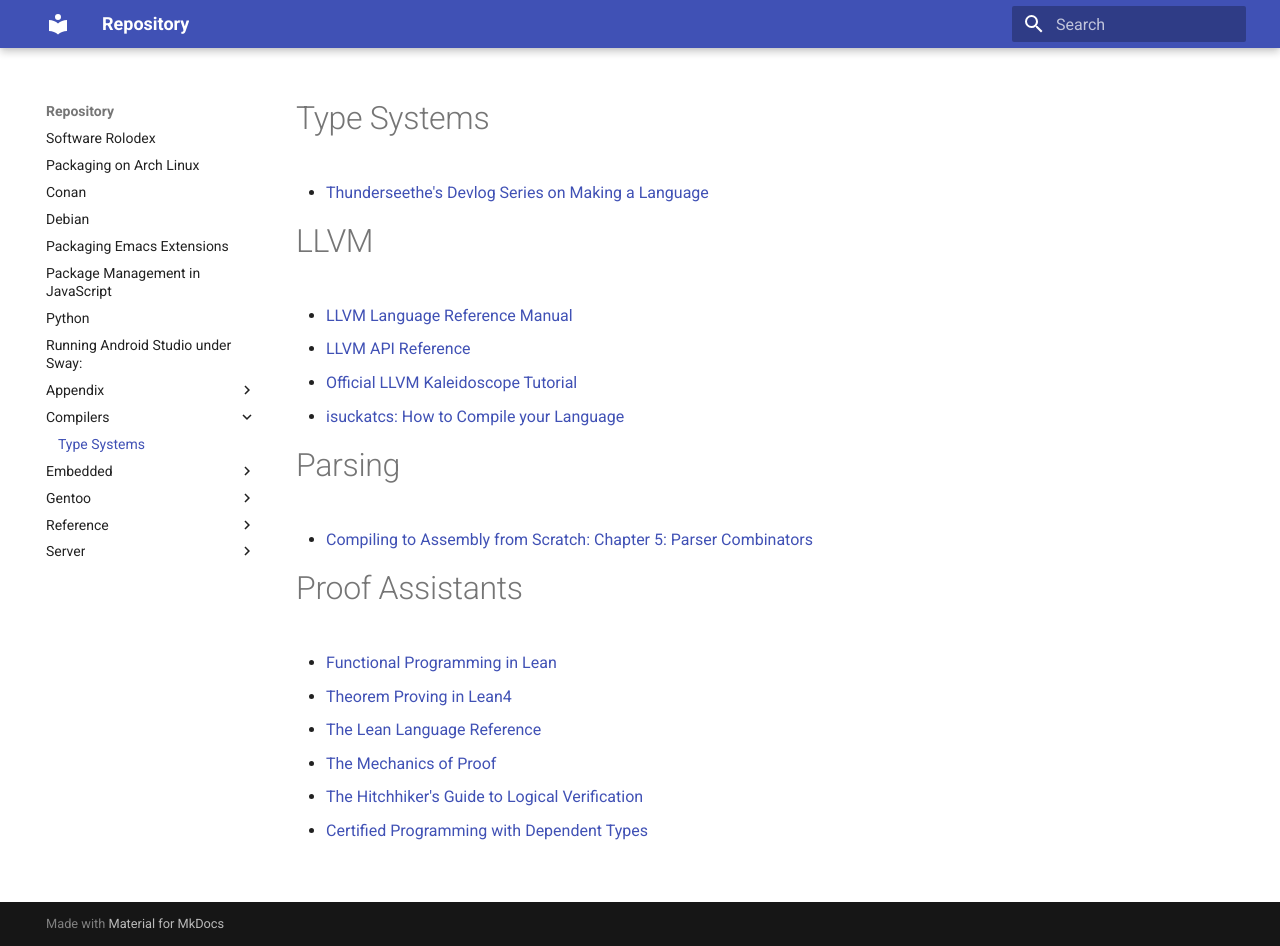
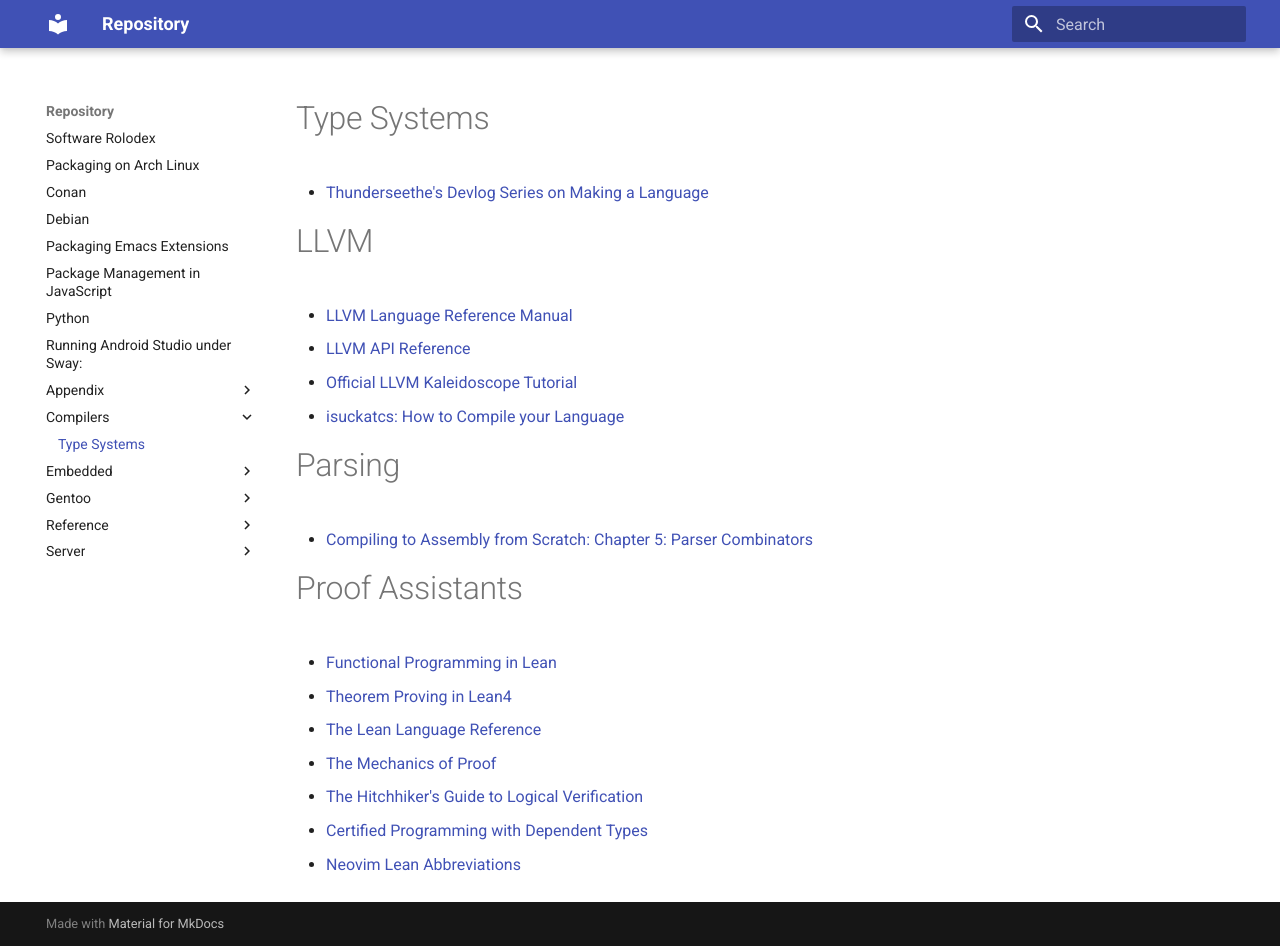
Before and after one commit to AmateurECE/twardyece-repository, an MkDocs documentation site: the page built from docs/Compilers/Resources.md, in a window 1280 px wide and 946 px high. Built offline with MkDocs 1.6.1 and Material for MkDocs 9.7.7, drawn with Linux system fonts in a browser that asks for light colours.

Commit message:
compilers: Add Neovim Lean abbreviations

```diff
--- a/docs/Compilers/Resources.md
+++ b/docs/Compilers/Resources.md
@@ -17,6 +17,7 @@
 * [The Mechanics of Proof][6]
 * [The Hitchhiker's Guide to Logical Verification][7]
 * [Certified Programming with Dependent Types][8]
+* [Neovim Lean Abbreviations][10]
 
 [1]: https://keleshev.com/compiling-to-assembly-from-scratch/05-parser-combinators
 [2]: https://isuckatcs.github.io/how-to-compile-your-language/
```
Also changed, not shown: other parts of docs/Compilers/Resources.md (+1 -0 lines).
